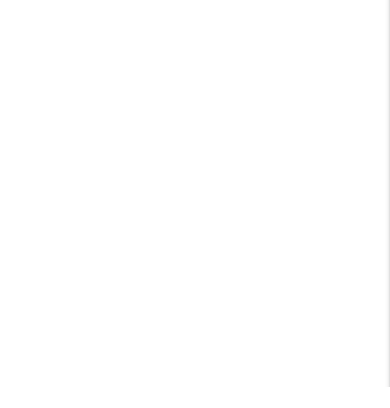
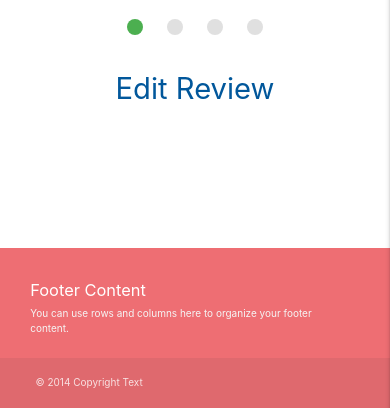
Before and after one commit to Antonio-dev7/milestone-crud, a Flask app: page / in a window 390 px wide. Shown: the part 457-865 px from the top of the page. Before the commit the page ends 844 px from the top, so only its background shows below. Run offline with Flask 2, Linux system fonts and the light colour scheme; data that the repository does not hold is empty; some libraries are stand-ins or nearby versions.

Commit message:
grid modificaions and fixed bugs for mobile and JQuery bugs.

```diff
--- a/static/css/style.css
+++ b/static/css/style.css
@@ -6,9 +6,28 @@
 @media only screen and (max-width: 450px){
     html {
     font-size: 10px;
+
     }
+    /* .slider {
+        height: 606px;
+    } */
 }
+/* @media only screen and (max-width: 450px){
 
+    .slides {
+        height: 563px;
+        position:relative;
+        width:100%;
+    }
+
+} */
+
+ .slides {
+        height: 563px;
+        position:relative;
+        width:100%;
+    }
+.slider{position:relative;height:563px;width:100%;}
 
 
 
@@ -71,8 +90,9 @@ img:hover {
 /* body {
     background-color: blue;
 }  */
+/*---------------------------------*/
+/* All movies */
 
-/* All movies */
 *,
 *:before,
 *:after {
@@ -255,13 +275,6 @@ img:hover {
         grid-column: 2 / span 1;
         grid-row: 4 / span 1;
     }
-/*---------------------------------------*/
-
-
-
-
-
-
 
     .gallery__overlay {
         font-size: 1.25rem;
@@ -285,3 +298,51 @@ img:hover {
         font-size: 1rem;
     }
 }
+
+
+
+.row .col.m6{
+    width: 81%;
+
+    left:auto;
+    right:auto;
+    margin-left: 14%;
+    margin-right:auto;
+    margin-bottom:20px;
+}
+
+/* footer */
+body {
+    display: flex;
+    min-height: 100vh;
+    flex-direction: column;
+  }
+
+  main {
+    flex: 1 0 auto;
+  }
+
+/**/
+.row {
+    margin-left: 0%;
+    margin-right: 8%;
+    margin-bottom: 20px;
+}
+
+@media only screen and (max-width: 450px){
+    .row {
+    margin-left: -4%;
+    margin-right: 3%;
+    margin-bottom: 20px;
+
+    }
+    /* .slider {
+        height: 606px;
+    } */
+}
+/* .row {
+    margin-left: 14%;
+    margin-right:15%;
+    margin-bottom:20px;
+
+} */
--- a/static/js/script.js
+++ b/static/js/script.js
@@ -2,6 +2,7 @@ $(document).ready(function () {
     $(".sidenav").sidenav({edge: "right"});
     $(".collapsible").collapsible();
     $('select').formSelect();
+    $('.slider').slider();
     // $(".tooltipped").tooltip();
     // $('select').formSelect();
 
--- a/templates/base.html
+++ b/templates/base.html
@@ -57,14 +57,38 @@
     {% block content %}
     {% endblock %}
 
+
     <!-- I had a huge error with http : / /code.jqury! | the correct way was to type https: |S|-->
     <script src="https://code.jquery.com/jquery-3.5.1.min.js"
         integrity="sha256-9/aliU8dGd2tb6OSsuzixeV4y/faTqgFtohetphbbj0=" crossorigin="anonymous"></script>
     <script src="https://cdnjs.cloudflare.com/ajax/libs/materialize/1.0.0/js/materialize.min.js"></script>
     <!-- Own links goes last -->
     <script src="{{ url_for('static', filename='js/script.js') }}"></script>
+
     {% block scripts %}
     {% endblock %}
+    <br>
+<br>
+<br>
+<br>
+<br>
+<br>
+    <footer class="page-footer">
+          <div class="container">
+            <div class="row">
+              <div class="col l6 s12">
+                <h5 class="white-text">Footer Content</h5>
+                <p class="grey-text text-lighten-4">You can use rows and columns here to organize your footer content.</p>
+              </div>
 
+            </div>
+          </div>
+          <div class="footer-copyright">
+            <div class="container">
+            © 2014 Copyright Text
+
+            </div>
+          </div>
+        </footer>
 </body>
 </html>
--- a/templates/edit_review.html
+++ b/templates/edit_review.html
@@ -1,5 +1,8 @@
 {% extends "base.html" %}
 {% block content %}
+
+
+
 
     <h3 class="light-blue-text text-darken-4 center-align">Edit Review</h3>
 
--- a/templates/reviews.html
+++ b/templates/reviews.html
@@ -1,5 +1,48 @@
 {% extends "base.html" %}
 {% block content %}
+
+
+
+    <!---->
+
+    <div class="slider">
+    <ul class="slides">
+      <li>
+        <img src="https://images.unsplash.com/photo-1503095396549-807759245b35?ixlib=rb-1.2.1&ixid=MXwxMjA3fDB8MHxwaG90by1wYWdlfHx8fGVufDB8fHw%3D&auto=format&fit=crop&w=1351&q=80"> <!-- random image -->
+        <span>Photo by <a href="https://unsplash.com/@kyleunderscorehead?utm_source=unsplash&amp;utm_medium=referral&amp;utm_content=creditCopyText">Kyle Head</a> on <a href="https://unsplash.com/?utm_source=unsplash&amp;utm_medium=referral&amp;utm_content=creditCopyText">Unsplash</a></span>
+        <div class="caption center-align">
+          <h3>This is our big Tagline!</h3>
+          <h5 class="light grey-text text-lighten-3">Here's our small slogan.</h5>
+        </div>
+      </li>
+      <li>
+        <img src="https://images.unsplash.com/photo-1517604931442-7e0c8ed2963c?ixlib=rb-1.2.1&ixid=MXwxMjA3fDB8MHxwaG90by1wYWdlfHx8fGVufDB8fHw%3D&auto=format&fit=crop&w=1350&q=80"> <!-- random image -->
+        <div class="caption left-align">
+          <h3>Left Aligned Caption</h3>
+          <h5 class="light grey-text text-lighten-3">Here's our small slogan.</h5>
+        </div>
+      </li>
+      <li>
+        <img src="https://images.unsplash.com/photo-1485846234645-a62644f84728?ixlib=rb-1.2.1&ixid=MXwxMjA3fDB8MHxwaG90by1wYWdlfHx8fGVufDB8fHw%3D&auto=format&fit=crop&w=1940&q=80"> <!-- random image -->
+        <div class="caption right-align">
+          <h3>Right Aligned Caption</h3>
+          <h5 class="light grey-text text-lighten-3">Here's our small slogan.</h5>
+        </div>
+      </li>
+      <li>
+        <img src="https://images.unsplash.com/photo-1489599849927-2ee91cede3ba?ixlib=rb-1.2.1&ixid=MXwxMjA3fDB8MHxwaG90by1wYWdlfHx8fGVufDB8fHw%3D&auto=format&fit=crop&w=1350&q=80"> <!-- random image -->
+        <div class="caption center-align">
+          <h3>This is our big Tagline!</h3>
+          <h5 class="light grey-text text-lighten-3">Here's our small slogan.</h5>
+        </div>
+      </li>
+    </ul>
+  </div>
+
+    <!---->
+
+<br>
+
 
     <h3 class="light-blue-text text-darken-4 center-align">Edit Review</h3>
 
```
Also changed, not shown: templates/movies.html (+7 -1 lines).
